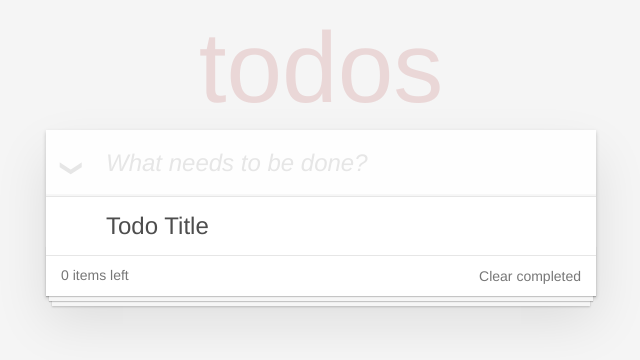
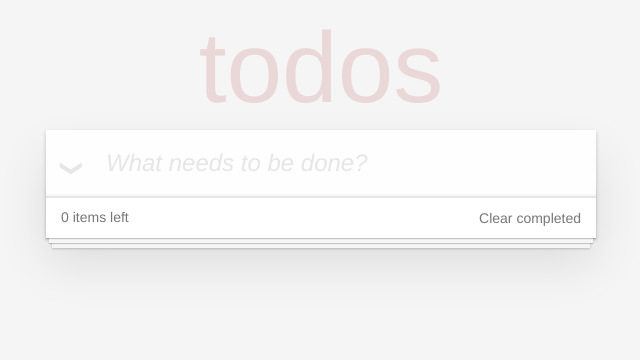
Before and after one commit to nirkaufman/kaltura-app, an Angular app: page / in a window 1280 px wide. Shown: the top 360 px of the page, without its empty margins (319-959 px from the left). Built offline with nearby package versions, Linux system fonts and the light colour scheme.

Commit message:
list cide

```diff
--- a/src/app/todolist/input/input.component.html
+++ b/src/app/todolist/input/input.component.html
@@ -1,3 +1,5 @@
 <input class="new-todo"
+       #input
+       (keydown.enter)="valueEnter.emit(input.value)"
        placeholder="What needs to be done?"
        autofocus>
--- a/src/app/todolist/input/input.component.ts
+++ b/src/app/todolist/input/input.component.ts
@@ -1,15 +1,11 @@
-import { Component, OnInit } from '@angular/core';
+import {Component, EventEmitter, Output} from '@angular/core';
 
 @Component({
-  selector: 'app-input',
+  selector   : 'app-input',
   templateUrl: './input.component.html',
-  styleUrls: ['./input.component.css']
+  styleUrls  : ['./input.component.css']
 })
-export class InputComponent implements OnInit {
-
-  constructor() { }
-
-  ngOnInit() {
-  }
-
+export class InputComponent {
+  @Output()
+  public valueEnter = new EventEmitter<string>();
 }
--- a/src/app/todolist/item/item.component.html
+++ b/src/app/todolist/item/item.component.html
@@ -1,8 +1,12 @@
 <li>
   <div class="view">
     <input class="toggle"
-           type="checkbox">
-    <label>Todo Title</label>
+           type="checkbox"
+           (change)="item.completed = $event.target.checked"
+           [checked]="item.completed">
+
+    <label>{{ item.title }}</label>
+
     <button class="destroy"></button>
   </div>
   <input class="edit">
--- a/src/app/todolist/item/item.component.ts
+++ b/src/app/todolist/item/item.component.ts
@@ -1,15 +1,11 @@
-import { Component, OnInit } from '@angular/core';
+import {Component, OnInit, Input} from '@angular/core';
+import {Item} from '../../models/item';
 
 @Component({
   selector: 'app-item',
   templateUrl: './item.component.html',
   styleUrls: ['./item.component.css']
 })
-export class ItemComponent implements OnInit {
-
-  constructor() { }
-
-  ngOnInit() {
-  }
-
+export class ItemComponent  {
+  @Input() item: Item;
 }
--- a/src/app/todolist/list/list.component.html
+++ b/src/app/todolist/list/list.component.html
@@ -1,3 +1,4 @@
 <ul class="todo-list">
-  <app-item></app-item>
+  <app-item *ngFor="let item of items"
+            [item]="item"></app-item>
 </ul>
--- a/src/app/todolist/list/list.component.ts
+++ b/src/app/todolist/list/list.component.ts
@@ -1,15 +1,13 @@
-import { Component, OnInit } from '@angular/core';
+import {Component, OnInit, Input} from '@angular/core';
+import {Item} from '../../models/item';
 
 @Component({
   selector: 'app-list',
   templateUrl: './list.component.html',
   styleUrls: ['./list.component.css']
 })
-export class ListComponent implements OnInit {
+export class ListComponent  {
 
-  constructor() { }
-
-  ngOnInit() {
-  }
+  @Input() items: Item[];
 
 }
--- a/src/app/todolist/todolist.component.ts
+++ b/src/app/todolist/todolist.component.ts
@@ -8,12 +8,12 @@ import {TodolistService} from './todolist.service';
 
       <app-header>
         <app-title></app-title>
-        <app-input></app-input>
+        <app-input (valueEnter)="list.addItem($event)" ></app-input>
       </app-header>
 
       <app-main>
         <app-toggle></app-toggle>
-        <app-list></app-list>
+        <app-list [items]="list.items"></app-list>
       </app-main>
 
       <app-footer>
--- a/src/app/todolist/todolist.service.ts
+++ b/src/app/todolist/todolist.service.ts
@@ -1,10 +1,9 @@
+import {Injectable} from '@angular/core';
 import {Item} from '../models/item';
-import {Injectable} from '@angular/core';
 
 @Injectable()
 export class TodolistService {
   private _items: Item[];
-
 
   constructor() {
     this._items = [];
```
Also changed, not shown: src/app/instructions.md (+7 -0 lines).
